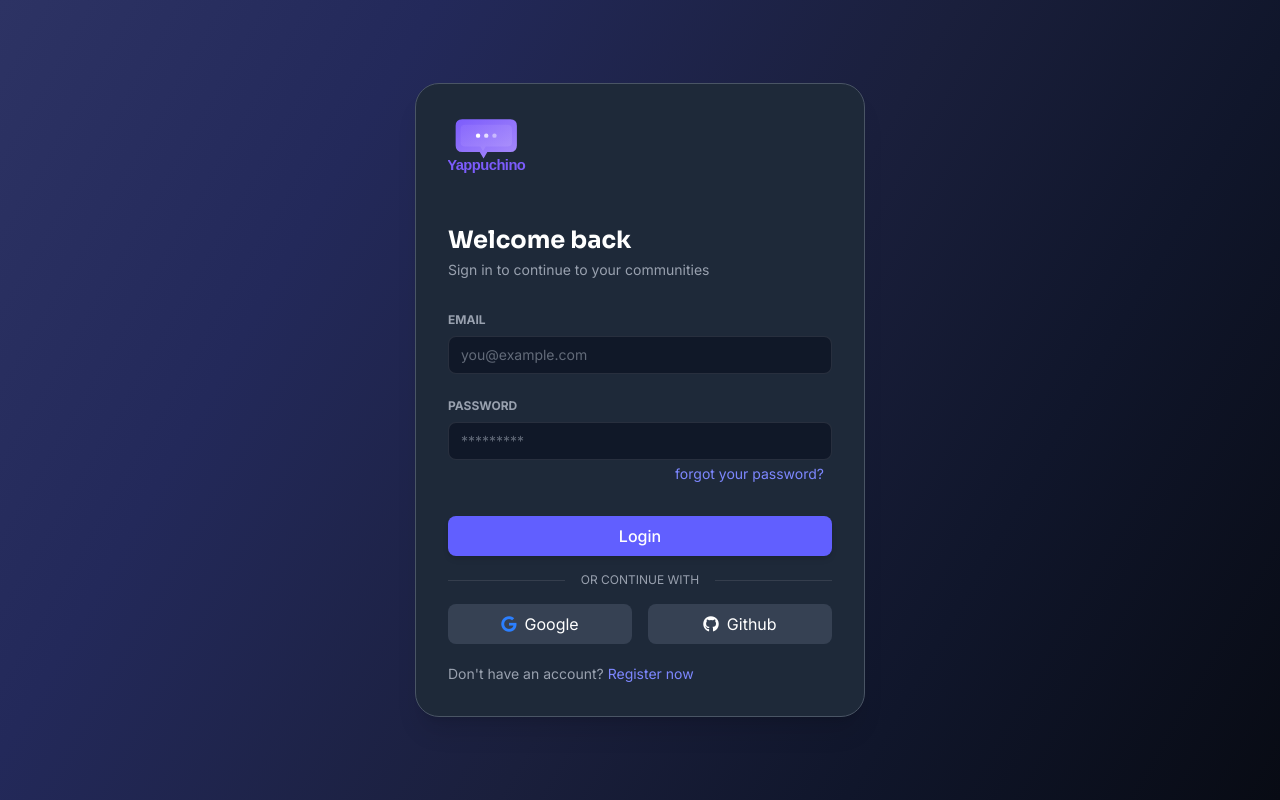
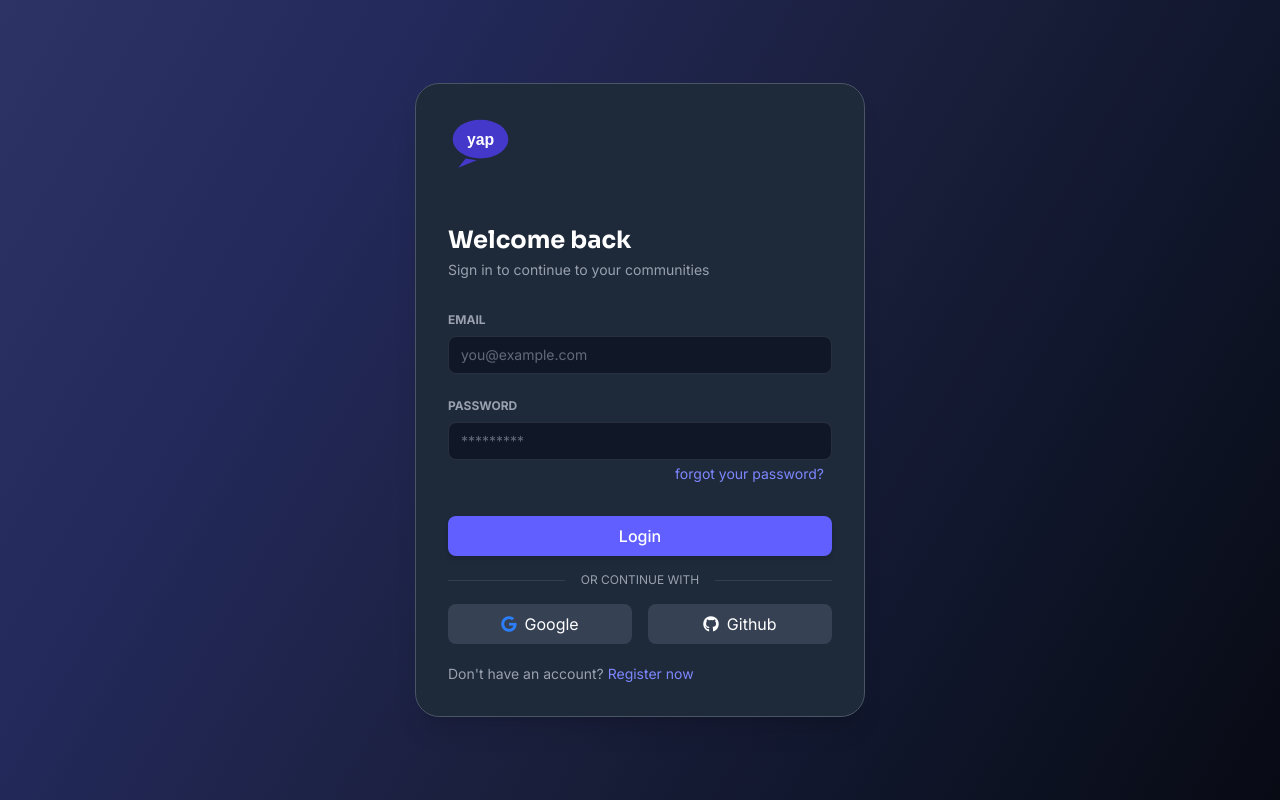
Before and after one commit to AlexanderLislelid/CSS-Frameworks-CA, a website: page index.html in a window 1280 px wide. Drawn offline with Linux system fonts and the light colour scheme.

Commit message:
Replace logo in login and registration forms with new yap-logo.svg

```diff
--- a/index.html
+++ b/index.html
@@ -30,7 +30,7 @@
   <body class="background">
     <main class="flex min-h-screen items-center justify-center">
       <form class="form" action="./profile/index.html" id="login-form">
-        <img src="./assets/img/logo2.svg" class="mb-12 h-15" />
+        <img src="./assets/img/yap-logo.svg" class="mb-12 h-15" />
         <h1 class="font-heading text-2xl font-bold">Welcome back</h1>
         <p class="mt-1 text-sm text-gray-400">
           Sign in to continue to your communities
@@ -101,7 +101,7 @@
         action="./profile/index.html"
         id="register-form"
       >
-        <img src="./assets/img/logo2.svg" class="mb-12 h-15" />
+        <img src="./assets/img/yap-logo.svg" class="mb-12 h-15" />
         <h1 class="font-heading text-2xl font-bold">Create account</h1>
         <p class="mt-1 text-sm text-gray-400">Join your communities today</p>
 
```
Also changed, not shown: assets/img/yap-logo.svg (added).
